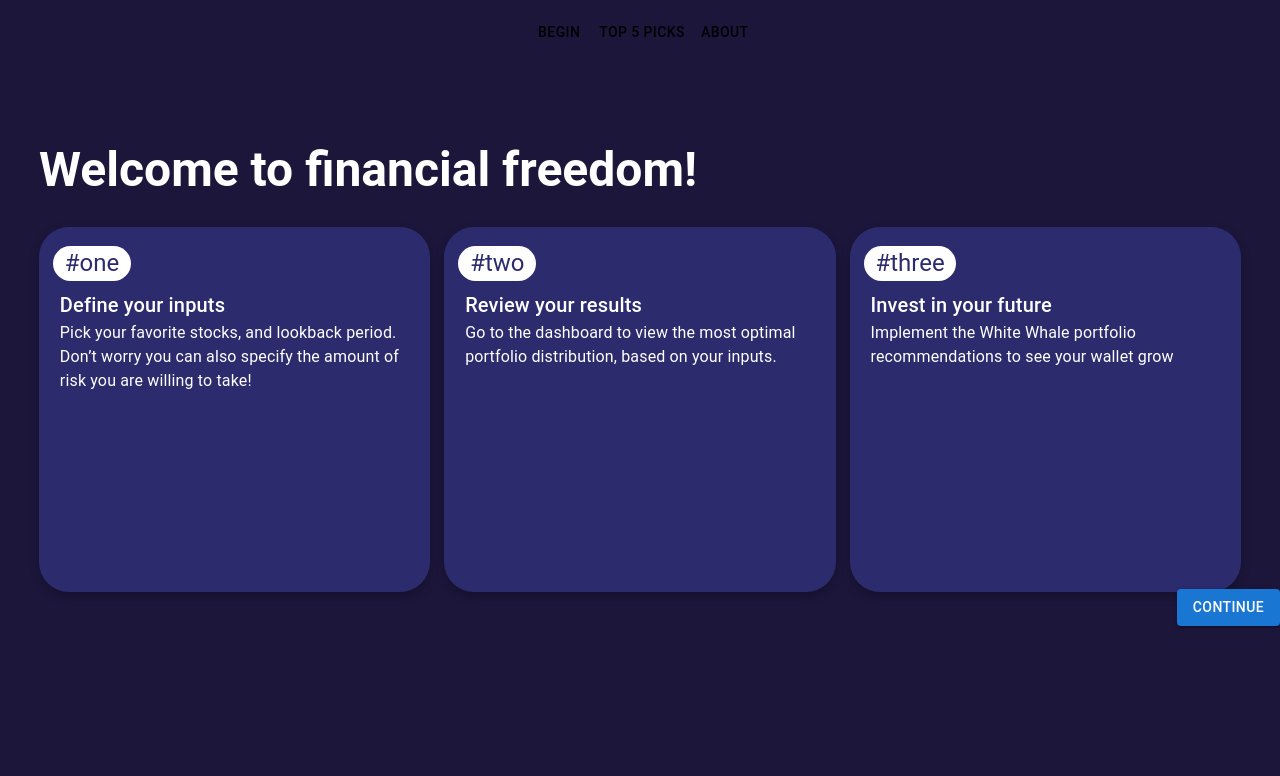
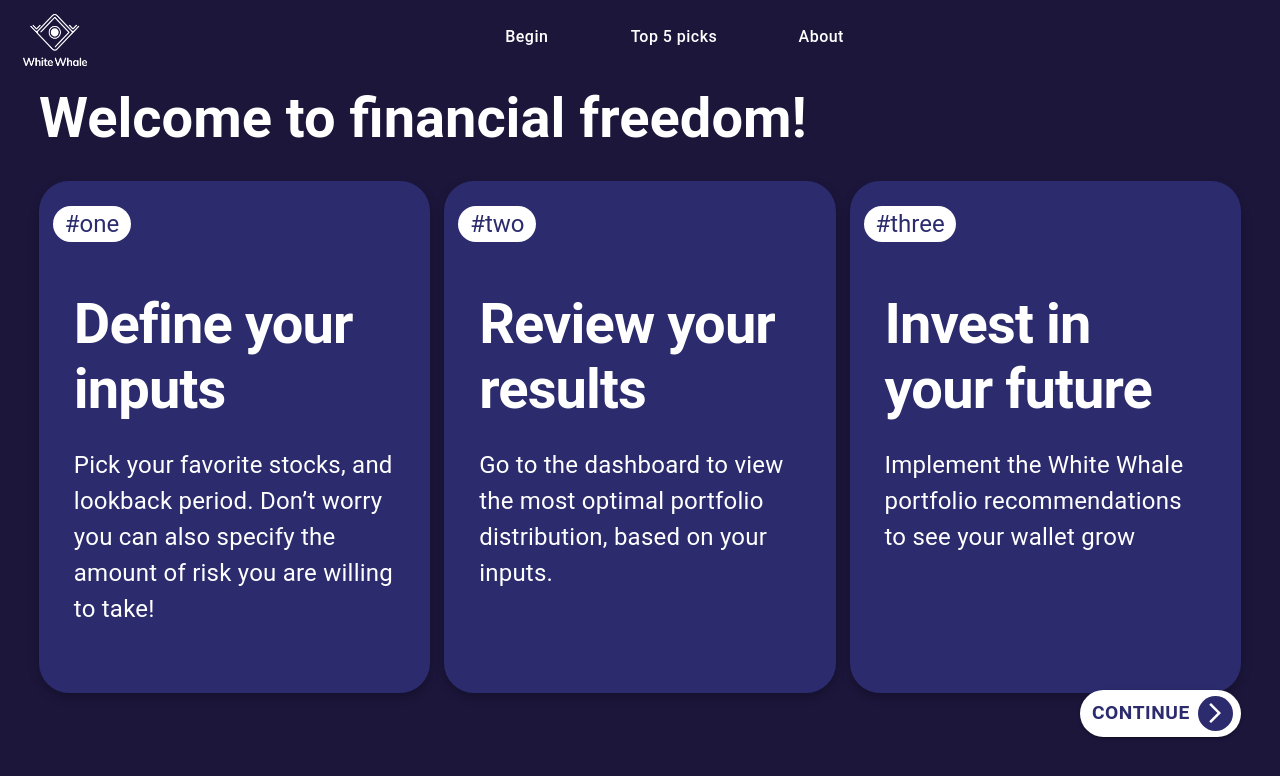
Before and after one commit to anishpatel321/investment_portfolio_optimizer, a React (Create React App) app in the folder client/: page / in a window 1280 px wide. Shown: the top 776 px of the page. Built offline with nearby package versions, Linux system fonts and the light colour scheme; no server answers.

Commit message:
Completed landing page, working on input page

```diff
--- a/client/package.json
+++ b/client/package.json
@@ -5,6 +5,7 @@
   "dependencies": {
     "@emotion/react": "^11.11.4",
     "@emotion/styled": "^11.11.0",
+    "@mui/icons-material": "^5.15.12",
     "@mui/material": "^5.15.11",
     "@testing-library/jest-dom": "^5.17.0",
     "@testing-library/react": "^13.4.0",
--- a/client/src/components/Card.js
+++ b/client/src/components/Card.js
@@ -1,4 +1,3 @@
-// src/components/Card.js
 import { Card, CardContent, Typography } from '@mui/material';
 import { styled } from '@mui/system';
 import NumberPill from './NumberPill';
@@ -10,7 +9,7 @@ const StyledCard = styled(Card)({
     borderRadius: '30px',
     boxShadow: '0px 4px 10px rgba(0, 0, 0, 0.25)',
     margin: '7px',
-    height: '170%',
+    height: '100%',
     position: 'relative', // Added to position the NumberPill component
   });
 
@@ -20,12 +19,12 @@ const StyledCardContent = styled(CardContent)({
 
 const CardComponent = ({ title, subtitle, body }) => (
     <StyledCard>
-      <NumberPill>{title}</NumberPill> {/* Use the NumberPill component */}
+      <NumberPill>{title}</NumberPill>
       <StyledCardContent>
-        <Typography variant="h6" component="p">
+        <Typography variant="h1" component="p" style={{fontSize: '350%', fontWeight: 'bold', paddingTop: '10%',paddingBottom: '3%', margin: '4%'}}>
           {subtitle}
         </Typography>
-        <Typography variant="body1" component="p">
+        <Typography variant="body1" component="p" style={{fontSize: '150%', margin: '4%'}}>
           {body}
         </Typography>
       </StyledCardContent>
--- a/client/src/components/ContinueButton.js
+++ b/client/src/components/ContinueButton.js
@@ -1,12 +1,40 @@
-import { Box, Button } from '@mui/material';
+import { Button, Box } from '@mui/material';
 import { Link as RouterLink } from 'react-router-dom';
+import { styled } from '@mui/system';
+import ArrowForwardIosIcon from '@mui/icons-material/ArrowForwardIos';
+
+const StyledButton = styled(Button)({
+  background: 'white',
+  borderRadius: '30px',
+  padding: '0.5% 1%',
+  color: '#2b2b6e',
+  '&:hover': {
+    backgroundColor: 'white',
+  },
+});
+
+const ArrowIcon = styled(ArrowForwardIosIcon)({
+  color: 'white',
+});
+
+const Circle = styled(Box)({
+  borderRadius: '50%',
+  width: '35px',
+  height: '35px',
+  display: 'flex',
+  alignItems: 'center',
+  justifyContent: 'center',
+  background: '#2b2b6e',
+});
 
 const ContinueButton = () => (
-  <Box sx={{ display: 'flex', justifyContent: 'flex-end', width: '100%', mt: 20 }}>
-    <Button component={RouterLink} to="/input" variant="contained" color="primary">
-      Continue
-    </Button>
-  </Box>
+  <StyledButton component={RouterLink} to="/input" variant="contained" endIcon={
+    <Circle>
+      <ArrowIcon />
+    </Circle>
+  } style={{fontWeight: 'bold', fontSize:'120%', marginRight: '7px'}}>
+    Continue
+  </StyledButton>
 );
 
 export default ContinueButton;
--- a/client/src/components/NumberPill.js
+++ b/client/src/components/NumberPill.js
@@ -1,4 +1,3 @@
-// src/components/NumberPill.js
 import { Typography } from '@mui/material';
 import { styled } from '@mui/system';
 
--- a/client/src/components/TopBar.js
+++ b/client/src/components/TopBar.js
@@ -1,40 +1,27 @@
-// // src/components/TopBar.js
-// import { AppBar, Toolbar, IconButton, Button, Box } from '@mui/material';
-// import { Link as RouterLink } from 'react-router-dom';
-// import Logo from '../logo.svg';
+import { AppBar, Toolbar, IconButton, Box, Button } from '@mui/material';
+import { Link as RouterLink } from 'react-router-dom';
+import Logo from '../White-Whale-logo.png'; // Make sure this is a white version of your logo
+import { styled } from '@mui/system';
 
-// const TopBar = () => (
-//   <AppBar position="static" color="transparent" elevation={0}>
-//     <Toolbar sx={{ justifyContent: 'center', alignItems: 'center' }}>
-//       <IconButton edge="start" color="inherit" aria-label="logo">
-//         <img src={Logo} alt="Logo" />
-//       </IconButton>
-//       <Box>
-//         <Button color="inherit" component={RouterLink} to="/begin">Begin</Button>
-//         <Button color="inherit" component={RouterLink} to="/top5">Top 5 picks</Button>
-//         <Button color="inherit" component={RouterLink} to="/about">About</Button>
-//       </Box>
-//     </Toolbar>
-//   </AppBar>
-// );
+const TopBarButton = styled(Button)({
+  fontSize: '100%',
+  color: 'white',
+  textTransform: 'none',
+  margin: '0 2.5vw', // Adjust as needed
+});
 
-// export default TopBar;
-
-// src/components/TopBar.js
-import { AppBar, Toolbar, IconButton, Button, Box } from '@mui/material';
-import { Link as RouterLink } from 'react-router-dom';
-import Logo from '../logo.svg';
-
-const TopBar = () => (
+const TopBar = ({ home }) => (
     <AppBar position="static" color="transparent" elevation={0}>
-    <Toolbar sx={{ justifyContent: 'space-between', alignItems: 'center' }}>
+      <Toolbar sx={{ display: 'flex', justifyContent: 'space-between', alignItems: 'center' }}>
         <IconButton edge="start" color="inherit" aria-label="logo">
-        <img src={Logo} alt="Logo" />
+          <img src={Logo} alt="Logo" style={{ width: '5vw', height: '4vw', paddingLeft: '10%', paddingTop: '10%' }} />
         </IconButton>
         <Box sx={{ display: 'flex', justifyContent: 'center', width: '100%' }}>
-        <Button color="inherit" component={RouterLink} to="/begin">Begin</Button>
-        <Button color="inherit" component={RouterLink} to="/top5">Top 5 picks</Button>
-        <Button color="inherit" component={RouterLink} to="/about">About</Button>
+          <TopBarButton color="inherit" component={RouterLink} to={home ? "/" : "/input"}>
+            {home ? "Home" : "Begin"}
+          </TopBarButton>
+          <TopBarButton color="inherit" component={RouterLink} to="/top5">Top 5 picks</TopBarButton>
+          <TopBarButton color="inherit" component={RouterLink} to="/about">About</TopBarButton>
         </Box>
       </Toolbar>
     </AppBar>
--- a/client/src/pages/InputPage.js
+++ b/client/src/pages/InputPage.js
@@ -1,5 +1,6 @@
 import React, { useEffect, useState } from 'react';
 import { Link } from 'react-router-dom';
+import TopBar from '../components/TopBar';
 
 const InputPage = () => {
   const [formData, setFormData] = useState({
@@ -66,6 +67,7 @@ const InputPage = () => {
 
   return (
     <div className="main-page">
+      <TopBar home />
       <h1>Time to make money!</h1>
       <form onSubmit={handleSubmit}>
         <input
--- a/client/src/pages/LandingPage.js
+++ b/client/src/pages/LandingPage.js
@@ -27,14 +27,14 @@ const LandingPage = () => {
         flexDirection: 'column',
         alignItems: 'center',
         justifyContent: 'center',
-        minHeight: '80vh',
+        minHeight: '77vh',
         color: 'white',
         m: 0, // Remove margin
         width: '100%', // Full width
       }}>
         <Box sx={{ width: '95%', mx: 'auto' }}>
           <Typography variant="h3" component="h1" gutterBottom align="left"
-                      style={{marginLeft: '7px', marginRight: '7px', marginBottom: '30px', fontWeight: 'bold'}}>
+                      style={{marginLeft: '7px', marginRight: '7px', marginBottom: '30px', fontWeight: 'bold', fontSize: '350%'}}>
             Welcome to financial freedom!
           </Typography>
         </Box>
@@ -49,9 +49,9 @@ const LandingPage = () => {
             <Card title="#three" subtitle="Invest in your future" body="Implement the White Whale portfolio recommendations to see your wallet grow" />
           </Grid>
         </Grid>
-        <Box sx={{justifyContent: 'right', width: '100%'}}>
-          <ContinueButton />
-        </Box>
+      </Box>
+      <Box sx={{ display: 'flex', width: '95%', mx: 'auto', justifyContent: 'flex-end', marginTop: '0%'}}>
+          <ContinueButton/>
       </Box>
     </>
   );
```
Also changed, not shown: client/src/White-Whale-logo.png (added), 1 other file (tests, documents, lock files or other folders). Lines whose indentation alone changed are shown as unchanged.
